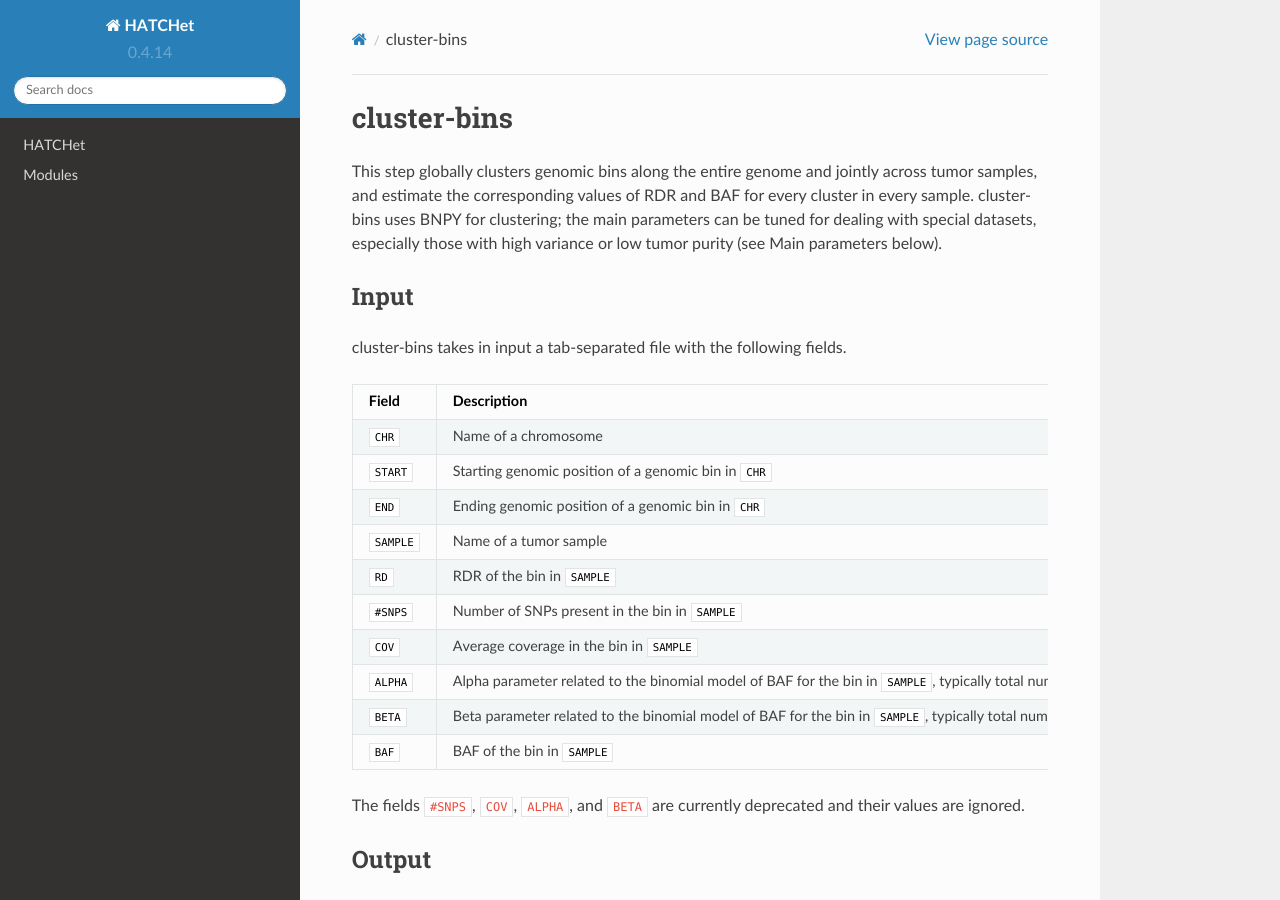
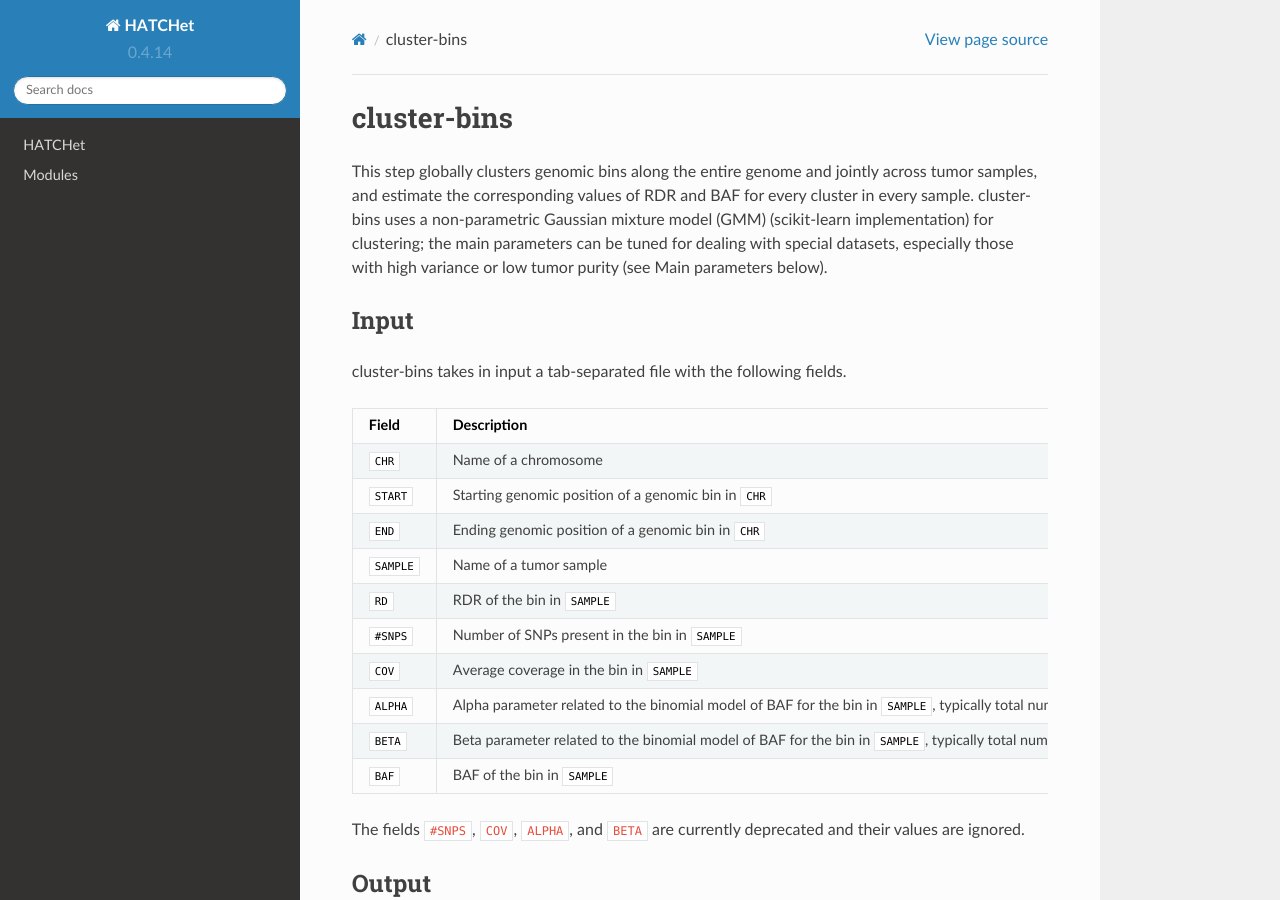
Before and after one commit to raphael-group/hatchet, a Sphinx documentation site: the page built from docs/source/doc_cluster_bins.md, in a window 1280 px wide and 900 px high. Built offline with Sphinx 7.4.7 and the Read the Docs theme 2.0.0, drawn with Linux system fonts in a browser that asks for light colours; pages that are not in the unit, such as notebooks, are missing from menus; some of the changed text lies outside the part shown.

Commit message:
Update doc_cluster_bins.md

```diff
--- a/docs/source/doc_cluster_bins.md
+++ b/docs/source/doc_cluster_bins.md
@@ -1,7 +1,7 @@
 # cluster-bins
 
 This step globally clusters genomic bins along the entire genome and jointly across tumor samples, and estimate the corresponding values of RDR and BAF for every cluster in every sample.
-cluster-bins uses BNPY for clustering; the main parameters can be tuned for dealing with special datasets, especially those with high variance or low tumor purity (see Main parameters below).
+cluster-bins uses a non-parametric Gaussian mixture model (GMM) (scikit-learn implementation) for clustering; the main parameters can be tuned for dealing with special datasets, especially those with high variance or low tumor purity (see Main parameters below).
 
 ## Input
 
@@ -70,7 +70,7 @@ If your clusters do not appear to be cohesive, try lowering the maximum number o
 | `-dB`,`--bafdeviation` | Standard deviation for generate BAF of sinthetic bins | The parameter affects the variance of the generated data, this value can be estimated from given bins and plot-bins generates informative plots to do this | 0.02 |
 | `-s`, `--seed` | Random seed | The value is used to seed the random generation of RDR and BAF of synthetic bins | 0 |
 
-4. cluster-bins offers a basic iterative process to merge clusters according to given tolerances. This feature can be used to refine the results of BNPY clustering and merge distinct clusters that are not sufficiently distinguished. This process can be controlled by the following parameters.
+4. cluster-bins offers a basic iterative process to merge clusters according to given tolerances. This feature can be used to refine the results of the GMM clustering and merge distinct clusters that are not sufficiently distinguished. This process can be controlled by the following parameters.
 
 | Name | Description | Usage | Default |
 |------|-------------|-------|---------|
```
